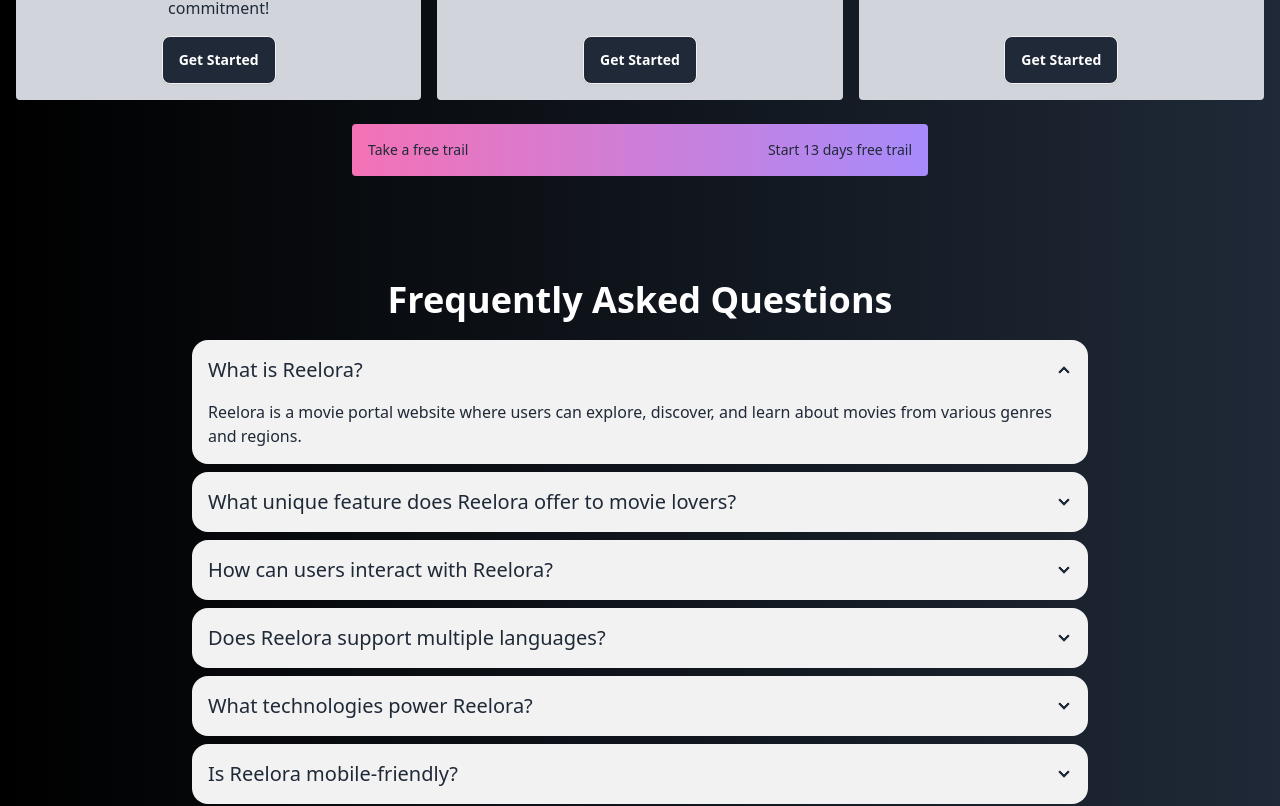
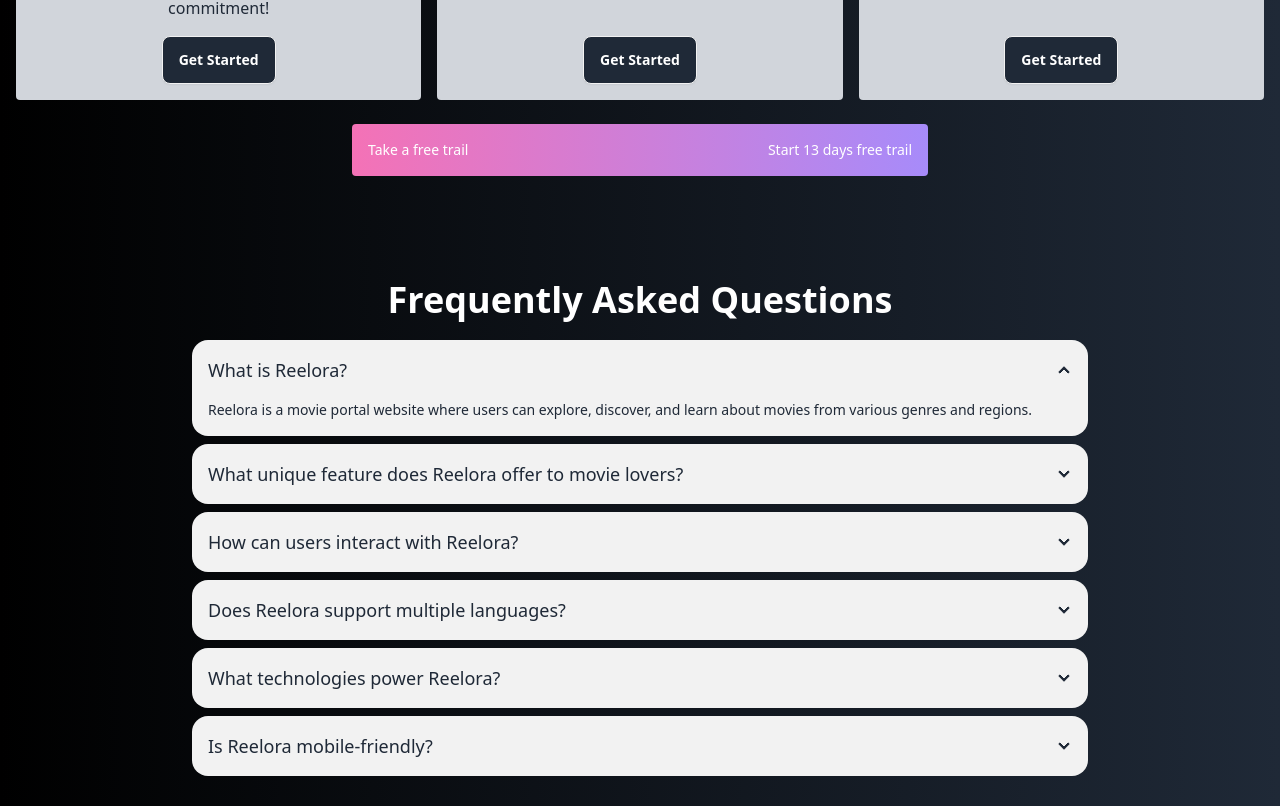
Before and after one commit to Rupon100/Reelora-Client, a React (Vite) app: page / in a window 1280 px wide. Shown: the part 1000-1806 px from the top of the page. Built offline with nearby package versions, Linux system fonts and the light colour scheme.

Commit message:
make some changes in navbar,faq, subscriptions

```diff
--- a/src/Components/Navbar.jsx
+++ b/src/Components/Navbar.jsx
@@ -32,7 +32,7 @@
                   </div>
                   <ul
                     tabIndex={0}
-                    className="menu menu-sm dropdown-content bg-base-100 rounded-box z-[1] mt-3 w-52 p-2 shadow text-black flex flex-col gap-4 font-semibold">
+                    className="menu menu-sm dropdown-content bg-base-100 rounded-box z-[50] mt-3 w-52 p-2 shadow text-black flex flex-col gap-4 font-semibold">
                     {links}
                   </ul>
                 </div>
--- a/src/Sections/Faq.jsx
+++ b/src/Sections/Faq.jsx
@@ -6,44 +6,44 @@
             <div className="max-w-4xl mx-auto space-y-2">
                 <div className="collapse collapse-arrow bg-base-200">
                   <input type="radio" name="my-accordion-2" defaultChecked />
-                  <div className="collapse-title text-xl font-medium">What is Reelora?</div>
+                  <div className="collapse-title text-lg font-medium">What is Reelora?</div>
                   <div className="collapse-content">
-                    <p>Reelora is a movie portal website where users can explore, discover, and learn about movies from various genres and regions.</p>
+                    <p className="text-sm">Reelora is a movie portal website where users can explore, discover, and learn about movies from various genres and regions.</p>
                   </div>
                 </div>
                 <div className="collapse collapse-arrow bg-base-200">
                   <input type="radio" name="my-accordion-2" />
-                  <div className="collapse-title text-xl font-medium">What unique feature does Reelora offer to movie lovers?</div>
+                  <div className="collapse-title text-lg font-medium">What unique feature does Reelora offer to movie lovers?</div>
                   <div className="collapse-content">
-                    <p>Reelora provides curated recommendations, user reviews, and detailed information about movies, including cast, ratings, and trailers.</p>
+                    <p className="text-sm">Reelora provides curated recommendations, user reviews, and detailed information about movies, including cast, ratings, and trailers.</p>
                   </div>
                 </div>
                 <div className="collapse collapse-arrow bg-base-200">
                   <input type="radio" name="my-accordion-2" />
-                  <div className="collapse-title text-xl font-medium">How can users interact with Reelora?</div>
+                  <div className="collapse-title text-lg font-medium">How can users interact with Reelora?</div>
                   <div className="collapse-content">
-                    <p>Users can search for movies, leave reviews, rate films, and create personalized watchlists.</p>
+                    <p className="text-sm">Users can search for movies, leave reviews, rate films, and create personalized watchlists.</p>
                   </div>
                 </div>
                 <div className="collapse collapse-arrow bg-base-200">
                   <input type="radio" name="my-accordion-2" />
-                  <div className="collapse-title text-xl font-medium">Does Reelora support multiple languages?</div>
+                  <div className="collapse-title text-lg font-medium">Does Reelora support multiple languages?</div>
                   <div className="collapse-content">
-                    <p>Yes, Reelora supports multiple languages to cater to a global audience.</p>
+                    <p className="text-sm">Yes, Reelora supports multiple languages to cater to a global audience.</p>
                   </div>
                 </div>
                 <div className="collapse collapse-arrow bg-base-200">
                   <input type="radio" name="my-accordion-2" />
-                  <div className="collapse-title text-xl font-medium">What technologies power Reelora?</div>
+                  <div className="collapse-title text-lg font-medium">What technologies power Reelora?</div>
                   <div className="collapse-content">
-                    <p>Reelora is built using modern web development technologies like ReactJS, Tailwind CSS, and integrates with APIs for movie data.</p>
+                    <p className="text-sm">Reelora is built using modern web development technologies like ReactJS, Tailwind CSS, and integrates with APIs for movie data.</p>
                   </div>
                 </div>
                 <div className="collapse collapse-arrow bg-base-200">
                   <input type="radio" name="my-accordion-2" />
-                  <div className="collapse-title text-xl font-medium">Is Reelora mobile-friendly?</div>
+                  <div className="collapse-title text-lg font-medium">Is Reelora mobile-friendly?</div>
                   <div className="collapse-content">
-                    <p>Yes, Reelora is fully responsive and optimized for mobile and tablet devices.</p>
+                    <p className="text-sm">Yes, Reelora is fully responsive and optimized for mobile and tablet devices.</p>
                   </div>
                 </div>
             </div>
--- a/src/Sections/Subscription.jsx
+++ b/src/Sections/Subscription.jsx
@@ -26,7 +26,7 @@
                     <button className="btn bg-gray-800 hover:bg-gray-900 text-white">Get Started</button>
                 </div>
             </div>
-            <div className="max-w-xl mx-auto bg-gradient-to-r from-pink-400 to-violet-400 flex justify-between items-center p-4 rounded">
+            <div className="max-w-xl mx-auto bg-gradient-to-r from-pink-400 to-violet-400 flex justify-between items-center p-4 rounded cursor-pointer text-white">
                 <h4 className="text-sm">Take a free trail</h4>
                 <p className="text-sm">Start 13 days free trail</p>
             </div>
--- a/src/Slider/Slide3.jsx
+++ b/src/Slider/Slide3.jsx
@@ -12,7 +12,7 @@
         }}>
             <div className="absolute inset-0 bg-black opacity-45"></div>
             <div className="p-4 f-full md:max-w-2xl flex flex-col justify-center items-center gap-2 md:gap-4 text-white text-center z-10">
-                <h2 className="font-semibold text-2xl md:text-4xl text-white">Iron Man</h2>
+                <h2 className="font-semibold text-2xl md:text-4xl text-white">Money Heist</h2>
                 <div className="flex items-center gap-3">
                     <span className="bg-red-400 px-2 py-1 rounded">2k</span>
                     <span className="font-semibold">2020</span>
```
